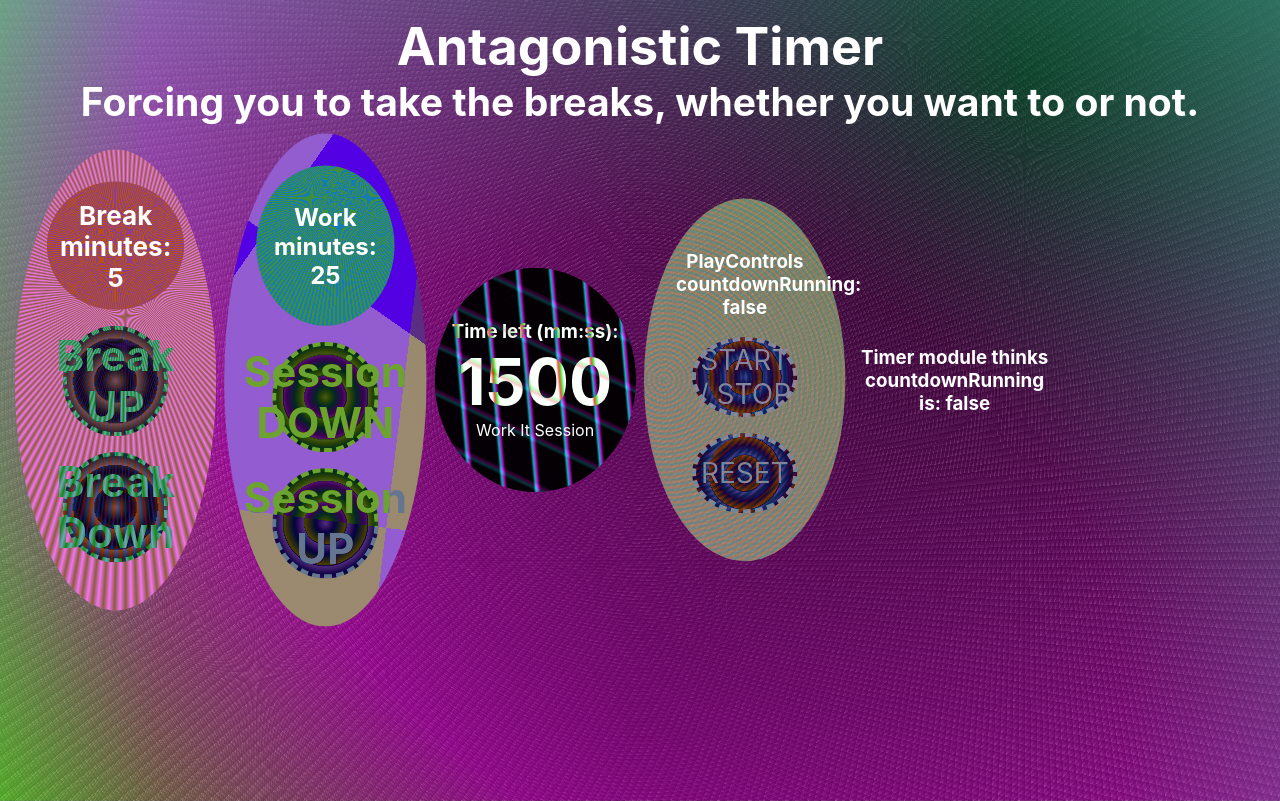
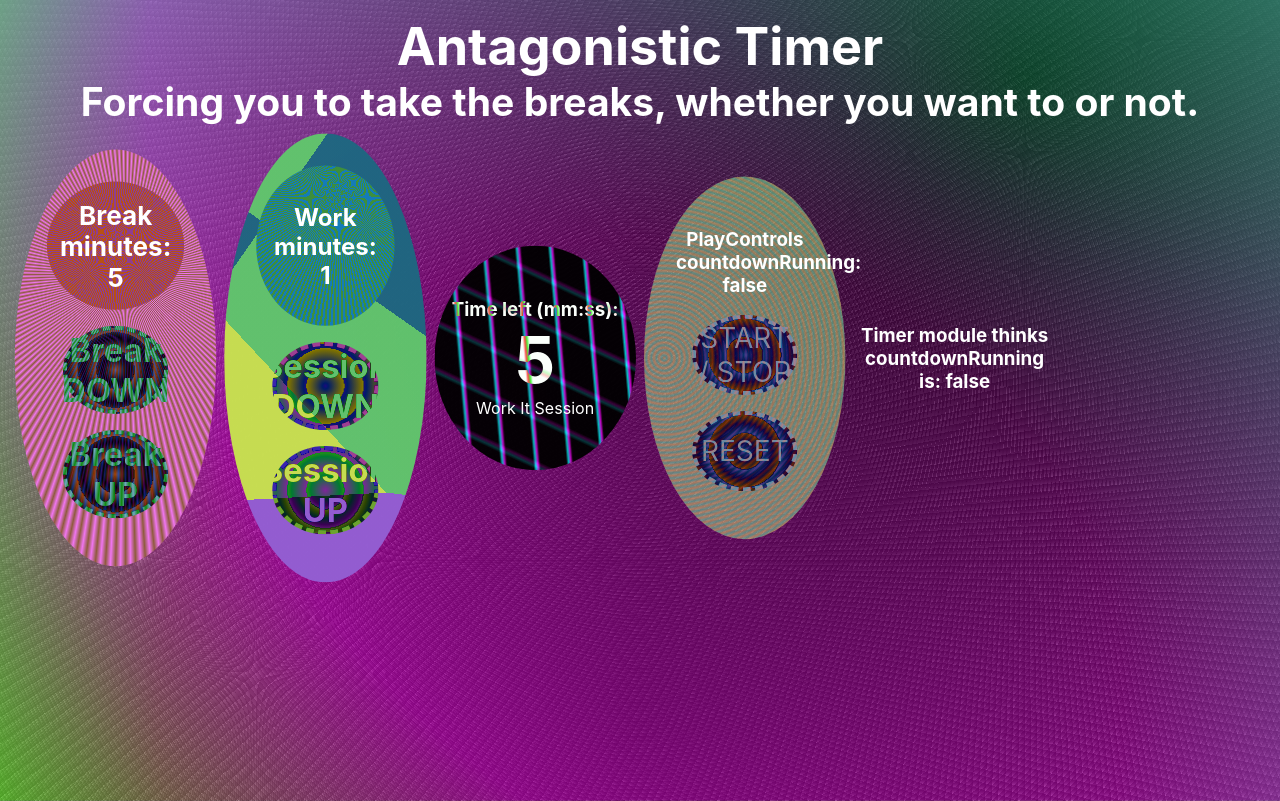
Before and after one commit to MatthieuPierce/antagonistic-timer, a React (Create React App) app: page / in a window 1280 px wide. Built offline with nearby package versions, Linux system fonts and the light colour scheme.

Commit message:
streamline breakSession action-reducer, hookify TimerModule and CountdownDisplay

```diff
--- a/src/App.css
+++ b/src/App.css
@@ -89,8 +89,6 @@
   margin: 0;
 }
 
-
-
 .btn {
   box-sizing: border-box;
 
@@ -113,3 +111,7 @@
   font-size: calc(12px + 2vmin);
 
 }
+
+.flip {
+  filter: invert(90%)
+}
--- a/src/App.js
+++ b/src/App.js
@@ -27,12 +27,7 @@ function App() {
 
 
 
-    {/* User Story #20: If the timer is running and I click the element with
-    id="start_stop", the countdown should pause. */}
 
-    {/* User Story #21: If the timer is paused and I click the element with
-    id="start_stop", the countdown should resume running from the point at which
-     it was paused. */}
 
     {/* User Story #22: When a session countdown reaches zero (NOTE: timer MUST reach 00:00), and a new countdown begins, the element with the id of timer-label should display a string indicating a break has begun. */}
 
--- a/src/components/BreakControls.js
+++ b/src/components/BreakControls.js
@@ -37,7 +37,7 @@ render() {
         onClick={this.props.breakDownOne}
         className={`btn`}
         >
-        <h2>Break UP</h2>
+        <h3>Break DOWN</h3>
       </div>
 
       {/*
@@ -49,7 +49,7 @@ render() {
         value="break-increment"
       onClick={this.props.breakUpOne}
       >
-        <h2>Break Down</h2>
+        <h3>Break UP</h3>
       </div>
     </div>
 
--- a/src/components/CountdownDisplay.js
+++ b/src/components/CountdownDisplay.js
@@ -1,4 +1,4 @@
-import React from 'react';
+import React, { useRef, useEffect } from 'react';
 import { connect } from 'react-redux';
 import './CountdownDisplay.css'
 
@@ -9,8 +9,17 @@ import './CountdownDisplay.css'
   {/* User Story #19: If the timer is running, the element with the id of time-left should display the remaining time in mm:ss format (decrementing by a value of 1 and updating the display every 1000ms). */}
 
 const CountdownDisplay = (props) => {
+
+  const padEl = useRef(null);
+
+  useEffect( () => {
+    (!props.sessionToggle)
+    ? padEl.current.className = 'flip'
+    : padEl.current.className = null
+  }, [props.sessionToggle]);
+
   return (
-    <div id="countdown-pad">
+    <div id="countdown-pad" ref={padEl}>
       <h3>Time left (mm:ss):</h3>
       <h2 id="time-left">{props.timeLeft}</h2>
 
--- a/src/components/SessionControls.css
+++ b/src/components/SessionControls.css
@@ -1,12 +1,14 @@
 #sessionPad {
   background:
   repeating-conic-gradient(from 7deg at 80% 80%,
-    hsla(22, 40%, 40%, 0.5) 0% 90deg,
-    hsla(270, 100%, 50%, 0.5) 90deg 180deg
+    hsla(130, 75%, 45%, 0.5) 0% 90deg,
+    hsla(270, 100%, 50%, 0.5) 90deg 260deg,
+    hsla(66, 100%, 50%, 0.5) 90deg 310deg
     ),
   repeating-conic-gradient(from 35deg at 20% 20%,
     hsla(250, 100%, 40%, 0.95) 0% 90deg,
     hsla(110, 20%, 70%, 0.95) 90deg 180deg
+
   );
   padding: 2rem;
   height: 100%;
@@ -29,3 +31,7 @@
   padding: 1rem;
   height: 10rem;
   }
+
+  #sessionPad > .btn {
+    color: black;
+  }
--- a/src/components/SessionControls.js
+++ b/src/components/SessionControls.js
@@ -36,7 +36,7 @@ render() {
         onClick={this.props.sessionDownOne}
         className={`btn`}
         >
-        <h2>Session DOWN</h2>
+        <h3>Session DOWN</h3>
       </div>
 
       {/*
@@ -48,7 +48,7 @@ render() {
       onClick={this.props.sessionUpOne}
       className={`btn`}
       >
-        <h2>Session UP</h2>
+        <h3>Session UP</h3>
       </div>
     </div>
 
--- a/src/components/TimerModule.js
+++ b/src/components/TimerModule.js
@@ -1,6 +1,6 @@
 import React, { useState, useEffect } from 'react';
 import { connect } from 'react-redux';
-import { breakToSession, sessionToBreak, timerTick } from '../redux/actions'
+import { breakToSession, timerTick } from '../redux/actions'
 
  {/* User Story #8: I can see an element with corresponding id="time-left".
     NOTE: Paused or running, the value in this field should always be displayed
@@ -30,6 +30,12 @@ function TimerModule (props) {
     };
   }, [props.countdownRunning]);
 
+  useEffect( () => {
+    if (props.remainingCountdown === 0) {
+      props.breakToSession();
+    }
+  }
+  );
 
     return (
     <div><h3>
@@ -42,7 +48,6 @@ function TimerModule (props) {
 const mapDispatchToProps = (dispatch) => {
   return ({
     breakToSession: () => dispatch(breakToSession()),
-    sessionToBreak: () => dispatch(sessionToBreak()),
     timerTick: () => dispatch(timerTick()),
   })
 }
@@ -50,6 +55,9 @@ const mapDispatchToProps = (dispatch) => {
 const mapStateToProps = (state) => {
   return {
     countdownRunning: state.countdownRunning,
+    remainingCountdown: state.remainingCountdown,
+    sessionToggle: state.sessionToggle
+
   }
 }
 
--- a/src/redux/actions.js
+++ b/src/redux/actions.js
@@ -1,5 +1,5 @@
 import { INCREMENT_BREAK, DECREMENT_BREAK,
-  INCREMENT_SESSION, DECREMENT_SESSION, RESET, START, STOP, TICK, SESSION_TO_BREAK, BREAK_TO_SESSION } from './constants';
+  INCREMENT_SESSION, DECREMENT_SESSION, RESET, START, STOP, TICK, BREAK_TO_SESSION } from './constants';
 
 export const breakUp = () => {
   return {
@@ -49,12 +49,6 @@ export const timerTick = () => {
   }
 }
 
-export const sessionToBreak = () => {
-  return {
-    type: SESSION_TO_BREAK
-  }
-}
-
 export const breakToSession = () => {
   return {
     type: BREAK_TO_SESSION
--- a/src/redux/rootReducer.js
+++ b/src/redux/rootReducer.js
@@ -1,5 +1,5 @@
 import { INCREMENT_BREAK, DECREMENT_BREAK,
-  INCREMENT_SESSION, DECREMENT_SESSION, RESET, START, STOP, TICK, SESSION_TO_BREAK, BREAK_TO_SESSION }
+  INCREMENT_SESSION, DECREMENT_SESSION, RESET, START, STOP, TICK, BREAK_TO_SESSION }
   from './constants';
 
 //sessionToggle determines whether the countdown type being tracked
@@ -18,8 +18,8 @@ const initialState = {
   countdownRunning: false,
   // remainingBreakTime: 300,
   // remainingSessionTime: 1500,
-  remainingCountdown: 1500,
-  sessionDurationMins: 25,
+  remainingCountdown: 5,
+  sessionDurationMins: 1,
   sessionToggle: true
 }
 
@@ -87,19 +87,18 @@ const rootReducer = (state = initialState, action) => {
         ...state,
         countdownRunning: false,
       });
-    case SESSION_TO_BREAK:
+    case BREAK_TO_SESSION:
+        // if state session toggle is true (currently in "session"),
+        // flip to false (now in "break") and load breakMins into countdown
+        //else state session toggle is false (currently in break), so
+        // flip to true (now in "session") and load sessionMins into countdown
       return ({
         ...state,
-        sessionToggle: false,
-        remainingCountdown: state.breakDurationMins * 60
-      });
-    case BREAK_TO_SESSION:
-      return ({
-        ...state,
-        sessionToggle: true,
-        remainingCountdown: state.sessionDurationMins * 60
-
-      })
+        sessionToggle: !state.sessionToggle,
+        remainingCountdown: (state.sessionToggle)
+                            ? state.breakDurationMins * 60
+                            : state.sessionDurationMins * 60
+        });
     default:
       return state;
   }
```
Also changed, not shown: src/components/PlayControls.js (+7 -0 lines).
